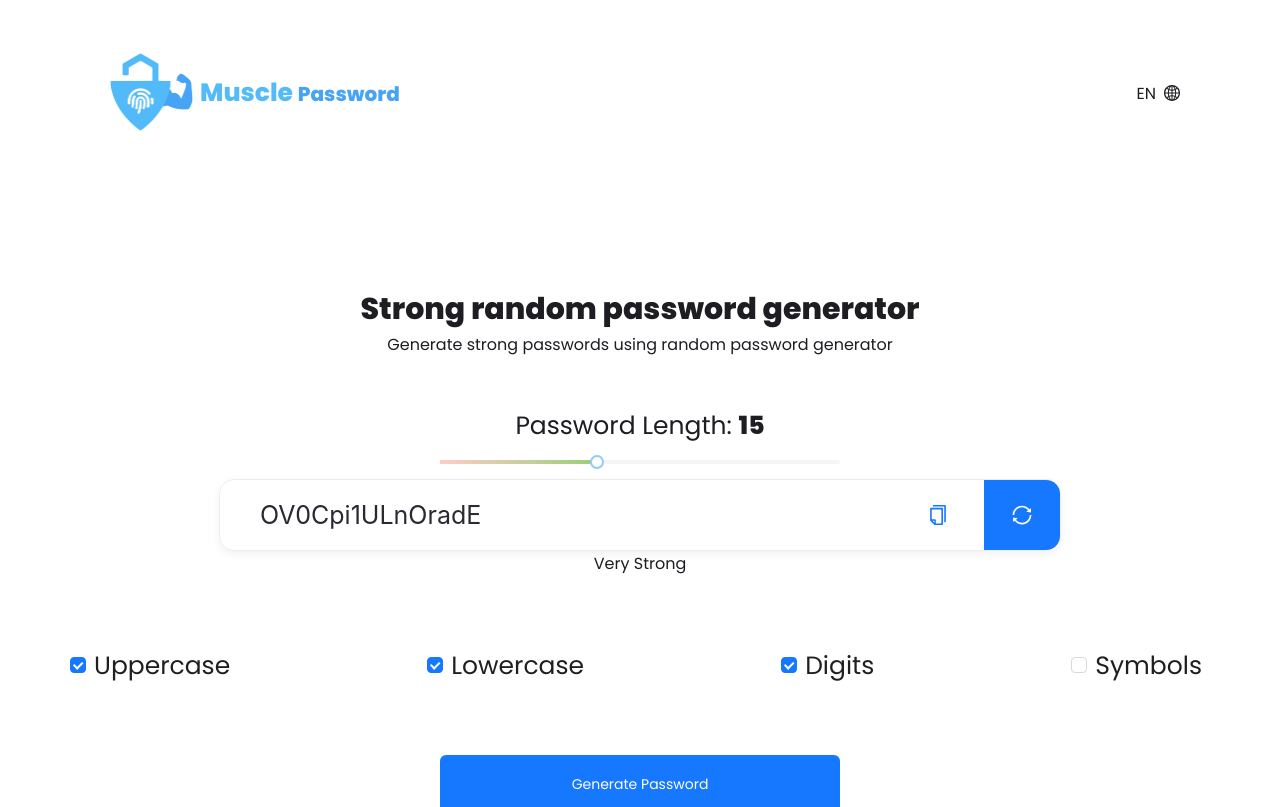
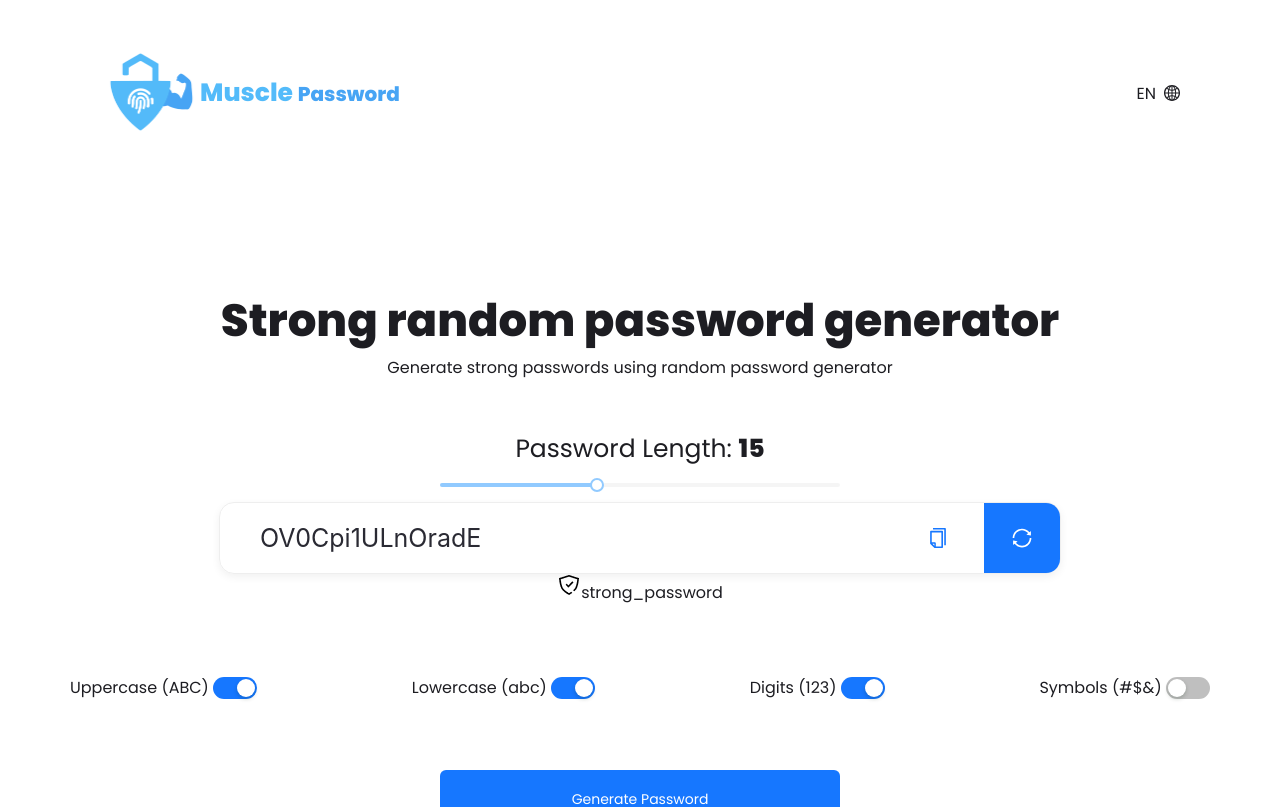
Before and after one commit to musclepassword/musclepassword, a React (Create React App) app: page / in a window 1280 px wide. Shown: the top 807 px of the page. Built offline with nearby package versions, Linux system fonts and the light colour scheme.

Commit message:
generate password strength function added

```diff
--- a/src/components/generatepassword/index.js
+++ b/src/components/generatepassword/index.js
@@ -1,18 +1,9 @@
 import React, { useEffect, useState } from "react";
-import { Button, Input, Checkbox, Slider, Tooltip } from 'antd';
+import { Button, Input, Switch, Slider, Tooltip } from 'antd';
 import { SyncOutlined, CopyOutlined, CheckOutlined } from '@ant-design/icons';
 import { useTranslation } from "react-i18next";
-
-const getGradientColor = (percentage) => {
-    const startColor = [135, 208, 104];
-    const endColor = [255, 204, 199];
-    const midColor = startColor.map((start, i) => {
-        const end = endColor[i];
-        const delta = end - start;
-        return (start + delta * percentage).toFixed(0);
-    });
-    return `rgb(${midColor.join(',')})`;
-}
+import strong from '../../assets/image/strong.png';
+import weak from '../../assets/image/weak.png';
 
 const GeneratePassword = () => {
     const { i18n } = useTranslation();
@@ -75,7 +66,22 @@ const GeneratePassword = () => {
                 }
                 return item;
             });
-            return updatedList;
+
+            // Seçili öğeleri sayıyoruz
+            const activeSelections = updatedList.filter(item => item.default).length;
+
+            if (activeSelections === 1) {
+                // Eğer yalnızca bir öğe seçili ise, diğer öğeleri disable yapıyoruz
+                return updatedList.map(item => {
+                    if (item.default === false) {
+                        return { ...item, disabled: false };  // Eğer o öğe seçili değilse, onu aktif bırak
+                    }
+                    return { ...item, disabled: true };  // Seçili öğe dışındakiler disable olur
+                });
+            } else {
+                // Eğer birden fazla öğe seçili ise, tüm öğeleri aktif yapıyoruz
+                return updatedList.map(item => ({ ...item, disabled: false }));
+            }
         });
     };
 
@@ -107,20 +113,18 @@ const GeneratePassword = () => {
 
         // Gücü belirleme
         if (score <= 1) {
-            setStrength('Zayıf');
+            setStrength(<div className='strength'><img src={weak} alt='weak password' />{i18n.t('weak_password')}</div>);
         } else if (score === 2) {
-            setStrength('Orta');
-        } else if (score === 3) {
-            setStrength('Strong');
-        } else if (score >= 4) {
-            setStrength('Very Strong');
+            setStrength(<div className='strength'><img src={strong} alt='strong password' />{i18n.t('fairly_strong_password')}</div>);
+        } else if (score >= 3) {
+            setStrength(<div className='strength'><img src={strong} alt='strong password' />{i18n.t('strong_password')}</div>);
         }
     }
 
     return (
         <section className="generate-password">
             <div className="container">
-                <h1>{i18n.t('generate_password_title')}</h1>
+                <h2>{i18n.t('generate_password_title')}</h2>
                 <p>{i18n.t('generate_password_desc')}</p>
                 <div className="input-range">
                     <label>{i18n.t('password_length') + ': '}<b>{length}</b></label>
@@ -130,16 +134,6 @@ const GeneratePassword = () => {
                         className="slider"
                         min={4}
                         max={32}
-                        styles={{
-                            track: {
-                                background: 'transparent',
-                            },
-                            tracks: {
-                                background: `linear-gradient(to left, ${getGradientColor(start)} 0%, ${getGradientColor(
-                                    end,
-                                )} 100%)`,
-                            },
-                        }}
                     />
                 </div>
                 <div className="input-password">
@@ -158,15 +152,17 @@ const GeneratePassword = () => {
                 </div>
                 <div className="char-checkbox">
                     {checkBoxList.map((item, key) => (
-                        <Checkbox
-                            key={key}
-                            checked={item.default}
-                            onChange={(e) => {
-                                handleCheckboxChange(item.value, e.target.checked);
-                            }}
-                        >
-                            {i18n.t(item.name)}
-                        </Checkbox>
+                        <div>
+                            <span>{i18n.t(item.name) + ' (' + item.value + ')'}</span>{' '}
+                            <Switch
+                                key={key}
+                                defaultValue={item.default}
+                                disabled={item.disabled}
+                                onChange={(e) => {
+                                    handleCheckboxChange(item.value, e);
+                                }}
+                            />
+                        </div>
                     ))}
                 </div>
                 <Button type="primary" className="copy-button" onClick={() => generatePassword()}>
```
Also changed, not shown: src/assets/image/strong.png (added), src/assets/image/weak.png (added).
